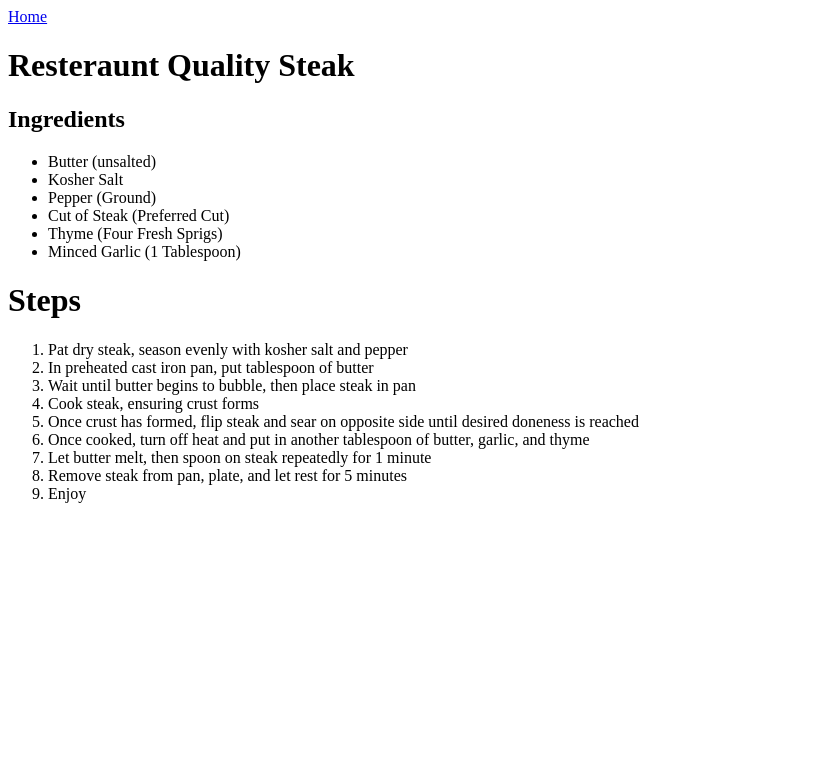
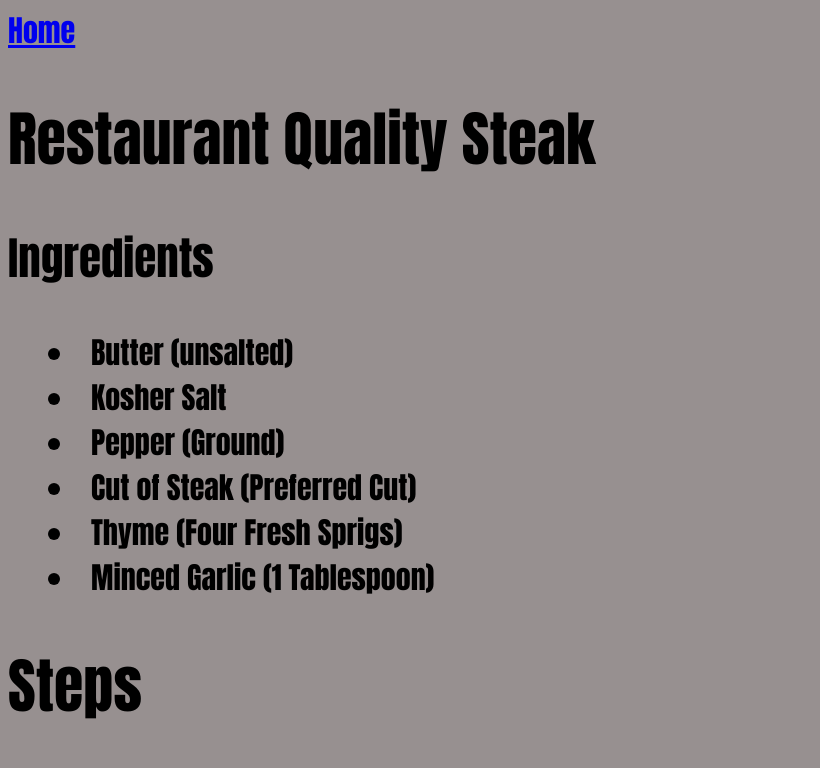
Before and after one commit to OssG03/odin-recipes, a plain HTML site: page recipes/steak.html in a window 1280 px wide. Shown: the top 768 px of the page, without its empty margins (0-820 px from the left). Drawn offline with Linux system fonts and the light colour scheme.

Commit message:
Added mild stylization to recipes

```diff
--- a/recipes/steak.html
+++ b/recipes/steak.html
@@ -4,10 +4,11 @@
     <meta charset="UTF-8">
     <meta name="viewport" content="width=device-width, initial-scale=1.0">
     <title>Document</title>
+    <link rel="stylesheet" href = "styles.css">
 </head>
 <body>
     <a href="../index.html">Home</a>
-    <h1>Resteraunt Quality Steak</h1>
+    <h1>Restaurant Quality Steak</h1>
     <h2> Ingredients</h2>
     <ul>
        <li>Butter (unsalted)</li>
--- /dev/null
+++ b/recipes/styles.css
@@ -0,0 +1,8 @@
+body {
+    color:black;
+    background-color: rgb(151, 144, 144);
+    font-size:30px;
+    font-family:Impact, Haettenschweiler, 'Arial Narrow Bold', sans-serif;
+    text-align:left;
+    list-style-position:inside;
+ }
```
Also changed, not shown: recipes/Country_Style_Ribs.html (+1 -0 lines), recipes/index.html (deleted, +0 -14 lines), recipes/smash_burger.html (+1 -0 lines).
